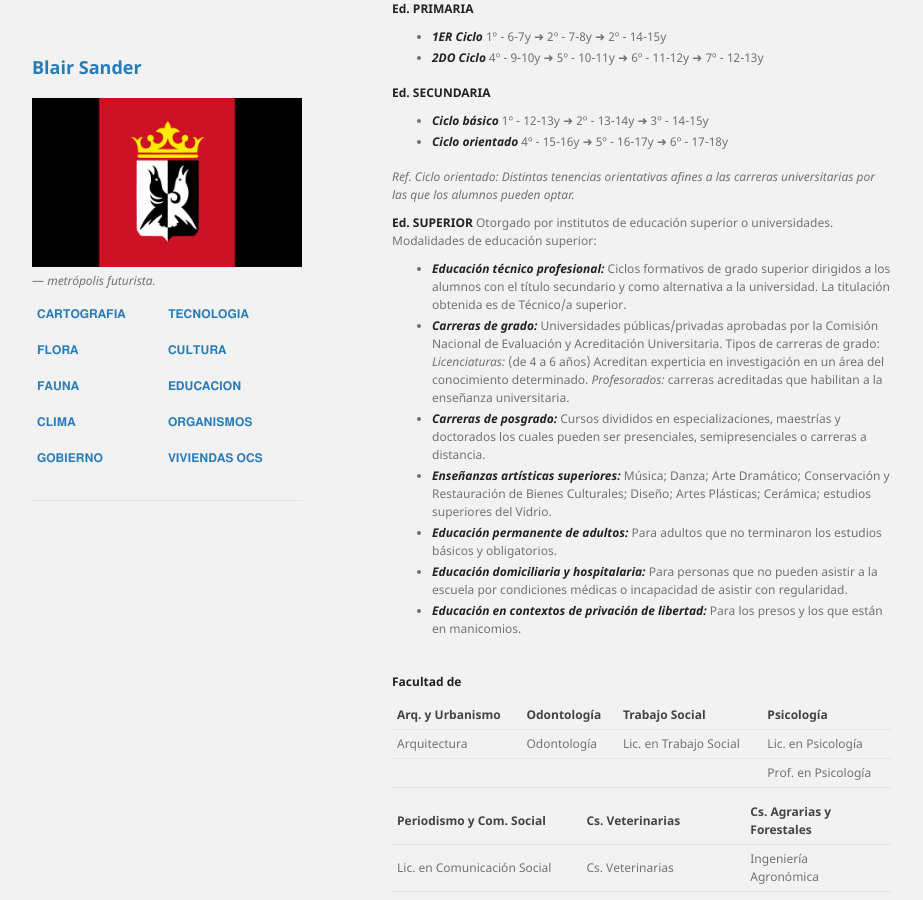
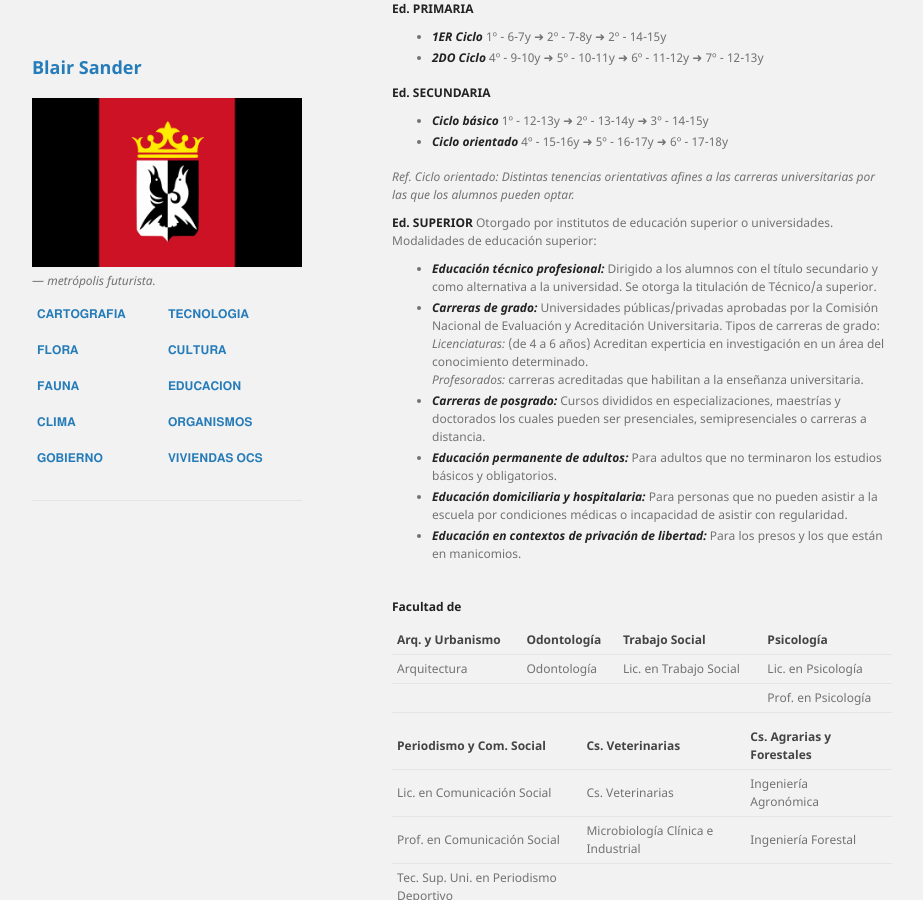
Before and after one commit to BlairSander/ciudad, a Jekyll site: the page built from educacion.md, in a window 1280 px wide and 900 px high, scrolled down 414 px. Shown: the whole window, without its empty margins (178-1101 px from the left). Built offline with Jekyll 4.4.1, drawn with Linux system fonts in a browser that asks for light colours; our own code applies the rules of GitHub Pages for plain Markdown files.

Commit message:
educacion.md

```diff
--- a/educacion.md
+++ b/educacion.md
@@ -31,10 +31,9 @@ Tienen un sistema educativo diferente al de los humanos.
 *Ref. Ciclo orientado: Distintas tenencias orientativas afines a las carreras universitarias por las que los alumnos pueden optar.*
 
 **Ed. SUPERIOR** Otorgado por institutos de educación superior o universidades. Modalidades de educación superior:
-* ***Educación técnico profesional:*** Ciclos formativos de grado superior dirigidos a los alumnos con el título secundario y como alternativa a la universidad. La titulación obtenida es de Técnico/a superior.
-* ***Carreras de grado:*** Universidades públicas/privadas aprobadas por la Comisión Nacional de Evaluación y Acreditación Universitaria. Tipos de carreras de grado: *Licenciaturas:* (de 4 a 6 años) Acreditan experticia en investigación en un área del conocimiento determinado. *Profesorados:* carreras acreditadas que habilitan a la enseñanza universitaria.
+* ***Educación técnico profesional:*** Dirigido a los alumnos con el título secundario y como alternativa a la universidad. Se otorga la titulación de Técnico/a superior.
+* ***Carreras de grado:*** Universidades públicas/privadas aprobadas por la Comisión Nacional de Evaluación y Acreditación Universitaria. Tipos de carreras de grado: *Licenciaturas:* (de 4 a 6 años) Acreditan experticia en investigación en un área del conocimiento determinado. <br>*Profesorados:* carreras acreditadas que habilitan a la enseñanza universitaria.
 * ***Carreras de posgrado:*** Cursos divididos en especializaciones, maestrías y doctorados los cuales pueden ser presenciales, semipresenciales o carreras a distancia.
-* ***Enseñanzas artísticas superiores:*** Música; Danza; Arte Dramático; Conservación y Restauración de Bienes Culturales; Diseño; Artes Plásticas; Cerámica; estudios superiores del Vidrio.
 * ***Educación permanente de adultos:*** Para adultos que no terminaron los estudios básicos y obligatorios.
 * ***Educación domiciliaria y hospitalaria:*** Para personas que no pueden asistir a la escuela por condiciones médicas o incapacidad de asistir con regularidad.
 * ***Educación en contextos de privación de libertad:*** Para los presos y los que están en manicomios.
```
